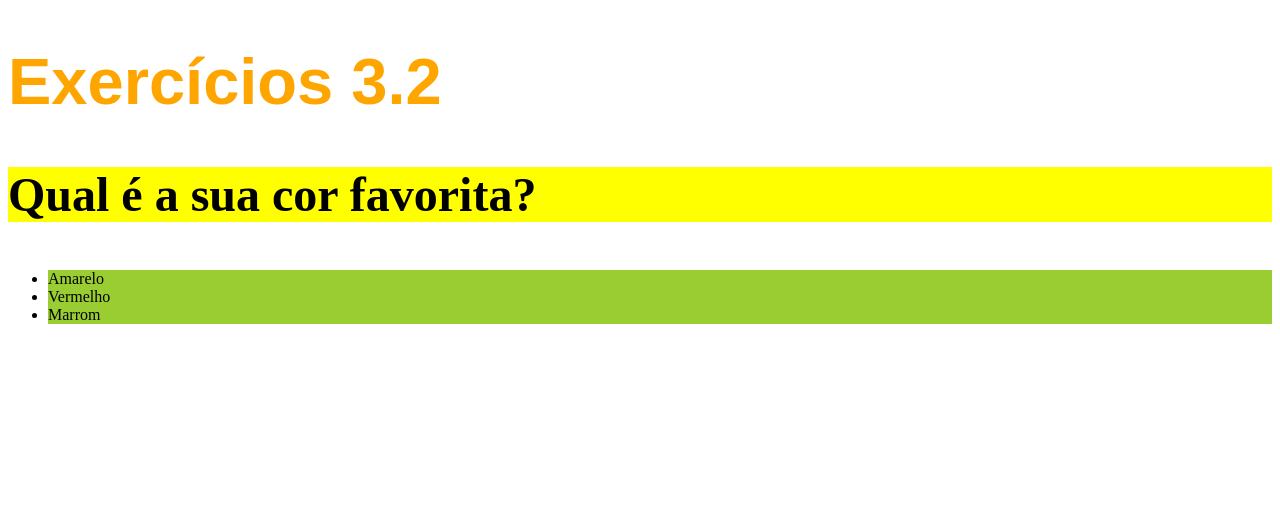
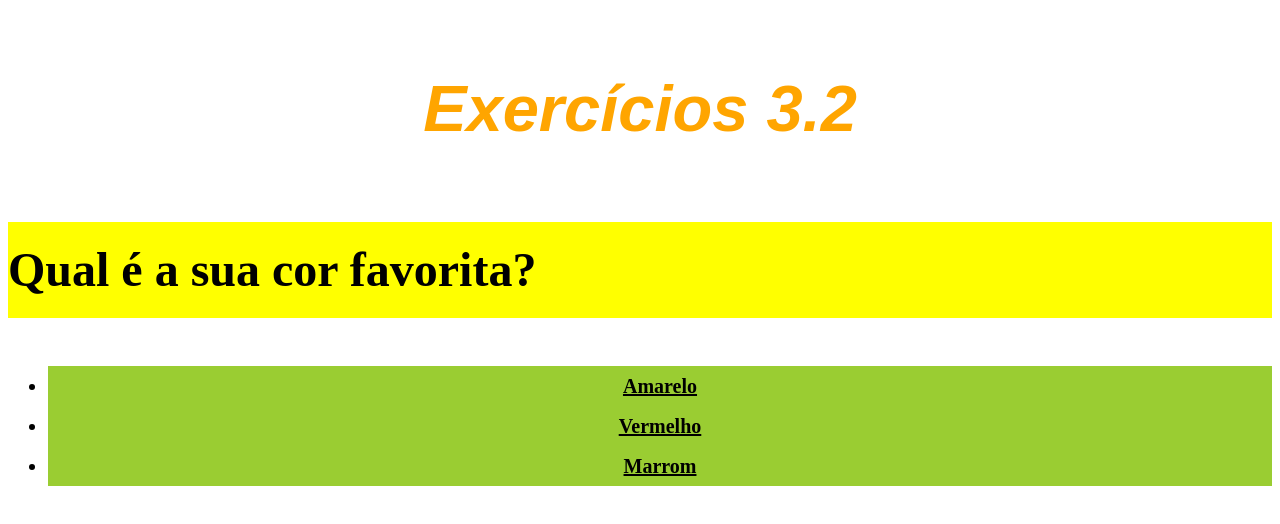
Before and after one commit to marcoPoloJr/Trybe-exercicios, a plain HTML site: page index.html in a window 1280 px wide. Drawn offline with Linux system fonts and the light colour scheme.

Commit message:
Alteração de font-style, line-height, text-align e text-decoration

```diff
--- a/index.html
+++ b/index.html
@@ -8,6 +8,7 @@
             font-size: 65px;
             color: orange;
             font-family: sans-serif;
+            font-style: oblique;
         }
 
         li{
@@ -18,12 +19,21 @@
             background-color: yellow;
             font-weight: 600;
             font-size: 3em;
+            text-align: left
+            ;
         }
         body{
             font-size: 16px;
+            line-height: 2;
+            text-align: center;
+        }
+
+        ul{
+            text-decoration:underline;
+            font-weight:bold;
+            font-size: 20px;
 
         }
-
     </style>
     <style></style>
   </head>
```
